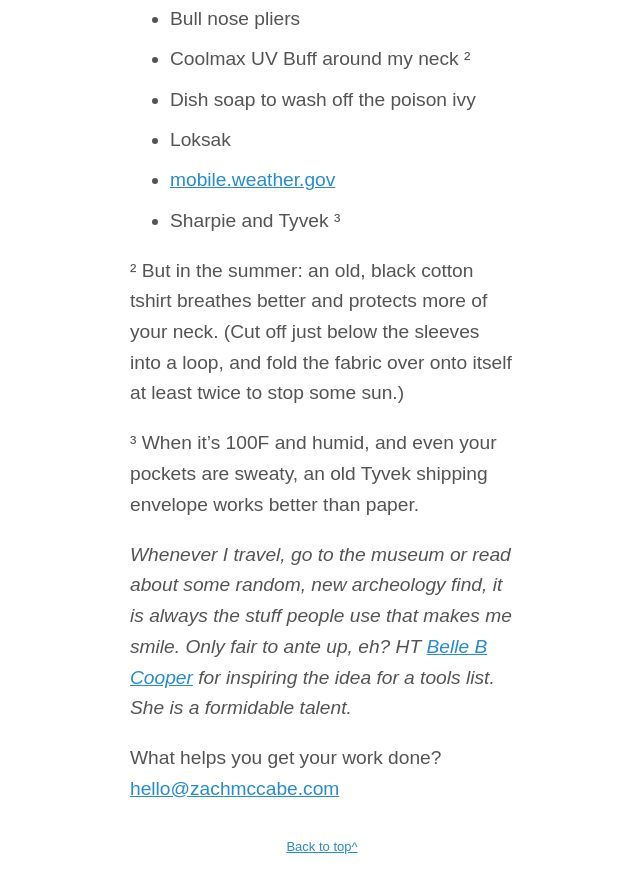
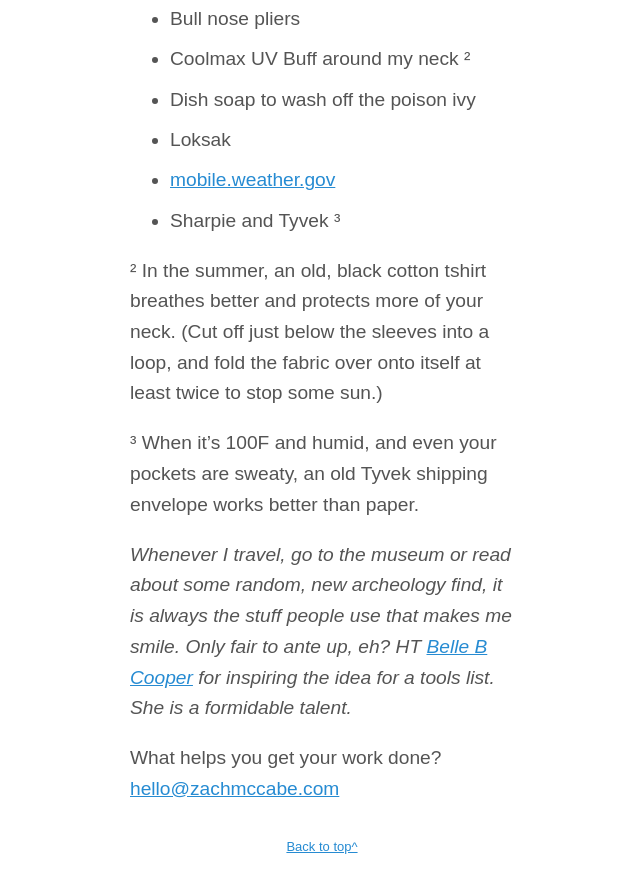
Before and after one commit to zachmccabe/zachmccabe.github.io, a Jekyll site: the page built from tools.md, in a window 1280 px wide and 900 px high, scrolled down 3319 px. Shown: the top 893 px of the window, without its empty margins (318-958 px from the left). Built offline with Jekyll 4.4.1, drawn with Linux system fonts in a browser that asks for light colours; some of the changed lines change nothing that is shown; some of the changed text lies outside the part shown.

Commit message:
Update tools.md

```diff
--- a/tools.md
+++ b/tools.md
@@ -1,13 +1,13 @@
 ---
 layout: rowley3
 title: Tools list
-date: 2019-04-01
+pub-date: 2019-04-01
 description: Tools list
 
 ---
 
 
-Updated: {{ page.date | date: "%b %d %Y" }}
+Updated: {{ pub-date | date: "%b %d %Y" }}
 
 For my collaborators, friends and you. This list is meant to give you a look at some useful favorites that help me get stuff done.
 
@@ -88,7 +88,7 @@
 + Sharpie and Tyvek &sup3;
 
 
-&sup2; But in the summer: an old, black cotton tshirt breathes better and protects more of your neck. (Cut off just below the sleeves into a loop, and fold the fabric over onto itself at least twice to stop some sun.)
+&sup2; In the summer, an old, black cotton tshirt breathes better and protects more of your neck. (Cut off just below the sleeves into a loop, and fold the fabric over onto itself at least twice to stop some sun.)
 
 &sup3; When it's 100F and humid, and even your pockets are sweaty, an old Tyvek shipping envelope works better than paper.
 
```
